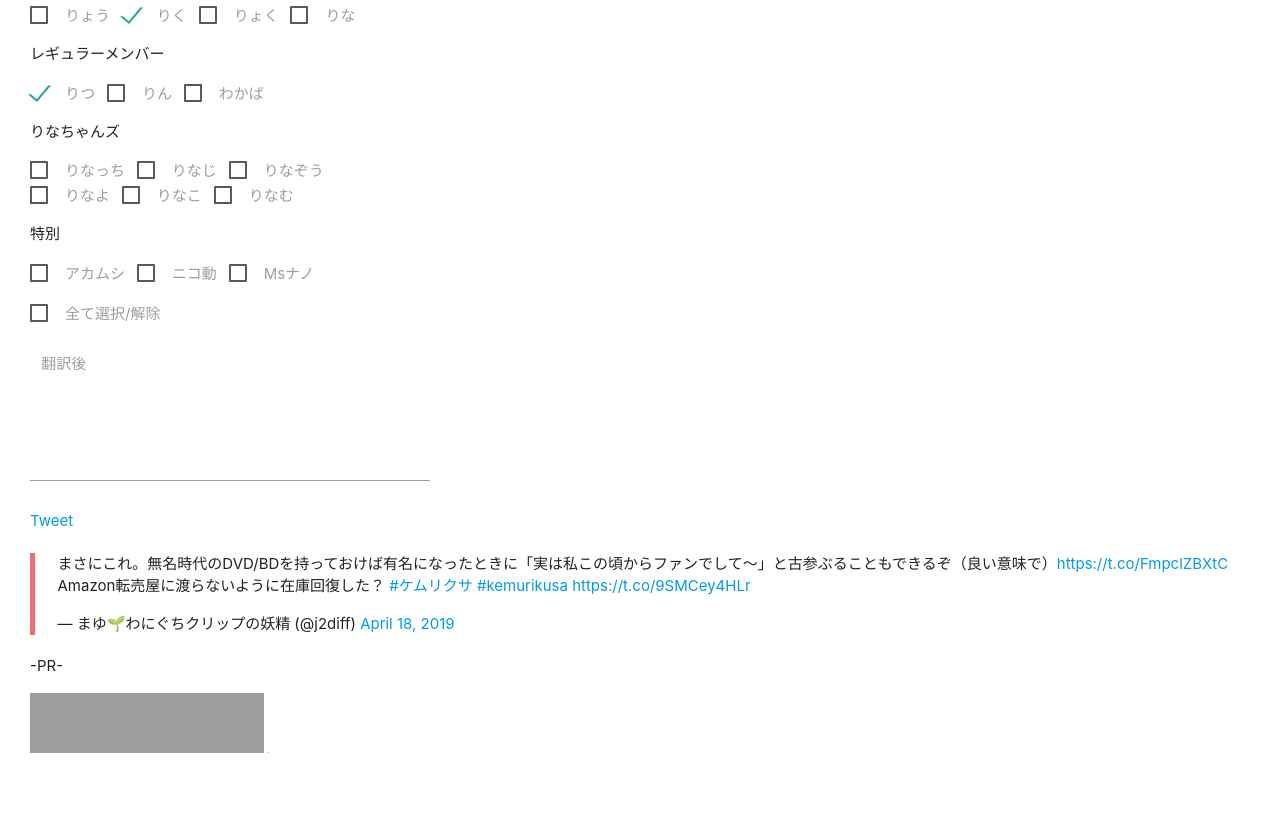
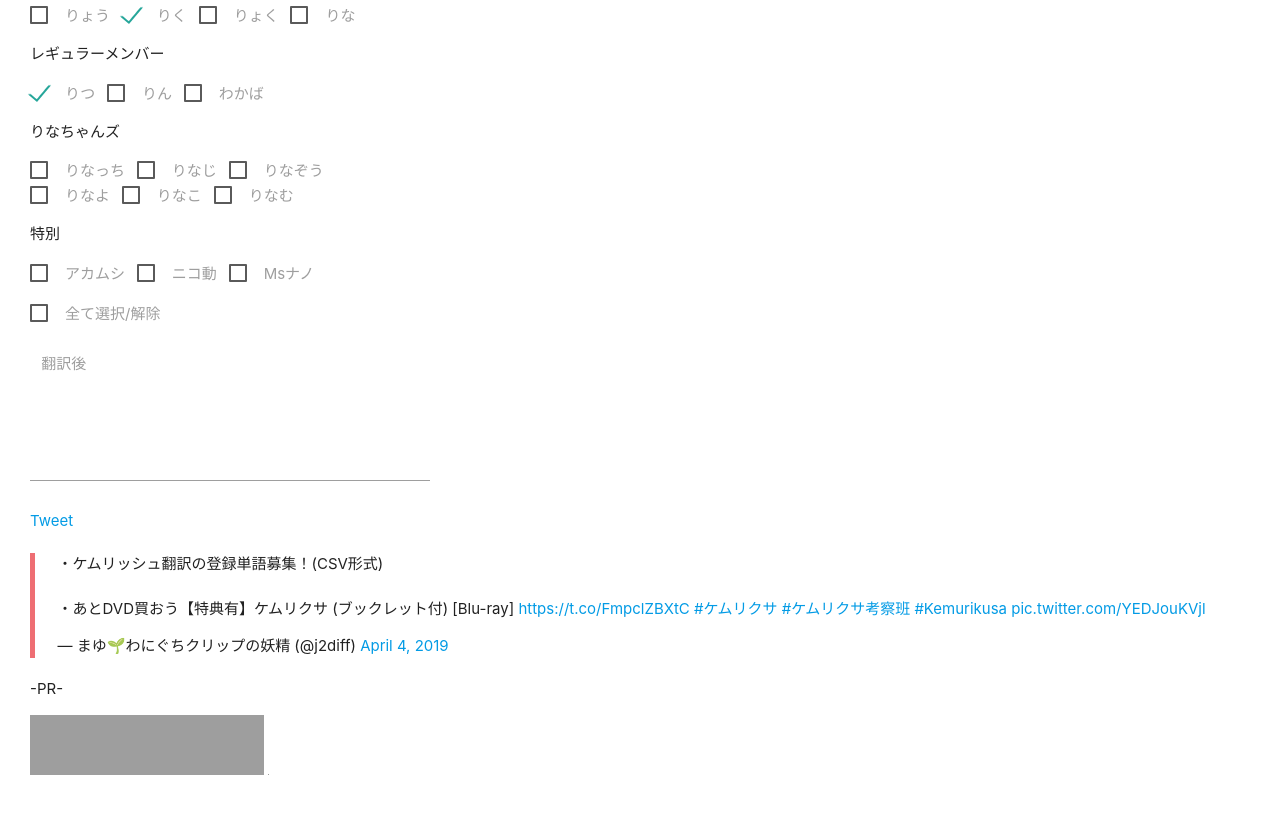
Before and after one commit to iotkaden20230322/kemurishTranslaterTool, a plain HTML site: page index.html in a window 1280 px wide. Shown: the part 492-1305 px from the top of the page. Drawn offline with nearby package versions, Linux system fonts and the light colour scheme; grey boxes are pictures that could not be loaded.

```diff
--- a/index.html
+++ b/index.html
@@ -124,11 +124,18 @@
       </label>
     </p>
     <div class="input-field col s12">
-      <textarea name="output" class="materialize-textarea"  id="textareaoutput"data-length="140"></textarea>
+      <textarea name="output" class="materialize-textarea" id="textareaoutput"data-length="140"></textarea>
       <label for="textarea2">翻訳後</label>
     </div>
   <p><a href="https://twitter.com/share" class="twitter-share-button" data-text="" data-hashtags="kmrkst">Tweet</a></p>
-<blockquote class="twitter-tweet"><p lang="ja" dir="ltr">まさにこれ。無名時代のDVD/BDを持っておけば有名になったときに「実は私この頃からファンでして～」と古参ぶることもできるぞ（良い意味で）<a href="https://t.co/FmpclZBXtC">https://t.co/FmpclZBXtC</a><br>Amazon転売屋に渡らないように在庫回復した？ <a href="https://twitter.com/hashtag/%E3%82%B1%E3%83%A0%E3%83%AA%E3%82%AF%E3%82%B5?src=hash&amp;ref_src=twsrc%5Etfw">#ケムリクサ</a> <a href="https://twitter.com/hashtag/kemurikusa?src=hash&amp;ref_src=twsrc%5Etfw">#kemurikusa</a> <a href="https://t.co/9SMCey4HLr">https://t.co/9SMCey4HLr</a></p>&mdash; まゆ🌱わにぐちクリップの妖精 (@j2diff) <a href="https://twitter.com/j2diff/status/1118689626938470400?ref_src=twsrc%5Etfw">April 18, 2019</a></blockquote> <script async src="https://platform.twitter.com/widgets.js" charset="utf-8"></script>
+
+  <!-- Twieet Area -->
+  <blockquote class="twitter-tweet"><p lang="ja" dir="ltr">・ケムリッシュ翻訳の登録単語募集！(CSV形式)<br><br>・あとDVD買おう【特典有】ケムリクサ (ブックレット付) [Blu-ray] <a href="https://t.co/FmpclZBXtC">https://t.co/FmpclZBXtC</a>
+  <a href="https://twitter.com/hashtag/%E3%82%B1%E3%83%A0%E3%83%AA%E3%82%AF%E3%82%B5?src=hash&amp;ref_src=twsrc%5Etfw">#ケムリクサ</a> <a href="https://twitter.com/hashtag/%E3%82%B1%E3%83%A0%E3%83%AA%E3%82%AF%E3%82%B5%E8%80%83%E5%AF%9F%E7%8F%AD?src=hash&amp;ref_src=twsrc%5Etfw">#ケムリクサ考察班</a>
+  <a href="https://twitter.com/hashtag/Kemurikusa?src=hash&amp;ref_src=twsrc%5Etfw">#Kemurikusa</a> <a href="https://t.co/YEDJouKVjl">pic.twitter.com/YEDJouKVjl</a></p>&mdash; まゆ🌱わにぐちクリップの妖精 (@j2diff) <a href="https://twitter.com/j2diff/status/1113620842846478336?ref_src=twsrc%5Etfw">April 4, 2019</a></blockquote>
+  <script async src="https://platform.twitter.com/widgets.js" charset="utf-8"></script>
+  <!-- Twieet Area -->
+
   <p>-PR-</p>
   <p><script language="javascript" src="//ad.jp.ap.valuecommerce.com/servlet/jsbanner?sid=3452852&pid=885802133"></script><noscript><a href="//ck.jp.ap.valuecommerce.com/servlet/referral?sid=3452852&pid=885802133" target="_blank" rel="nofollow"><img src="//ad.jp.ap.valuecommerce.com/servlet/gifbanner?sid=3452852&pid=885802133" border="0"></a></noscript></p>
   <p><a href="https://px.a8.net/svt/ejp?a8mat=35DJTR+383MTU+3XHM+60OXD" target="_blank" rel="nofollow">
```
